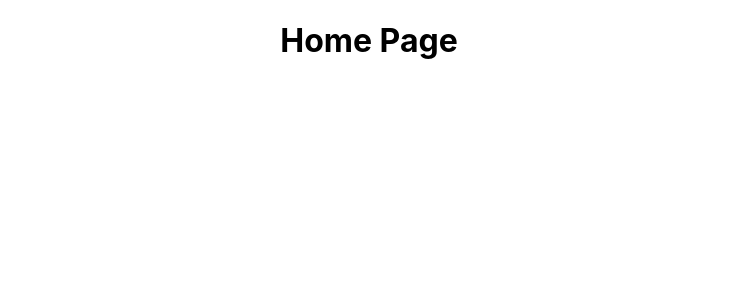
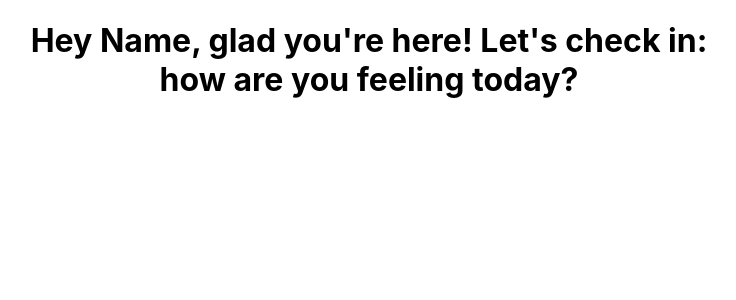
Before and after one commit to olivia-folliard/henhacks2025, a React (Create React App) app: page /#/ in a window 1280 px wide. Shown: the top 300 px of the page, without its empty margins (271-1007 px from the left). Built offline with nearby package versions, Linux system fonts and the light colour scheme.

Commit message:
welcome component added

```diff
--- a/src/App.js
+++ b/src/App.js
@@ -2,13 +2,15 @@ import './App.css';
 import React from 'react';
 import { HashRouter as Router, Route, Routes } from 'react-router-dom';
 import Home from './components/Home';
+import Welcome from './components/Welcome';
 
 function App() {
   return (
     <Router>
       <div className="App">
         <Routes>
-          <Route path="/" element={<Home />} />
+          <Route path="/" element={<Welcome />} />
+          <Route path="/Home" element={<Home />} />
         </Routes>
       </div>
     </Router>
--- /dev/null
+++ b/src/components/Welcome.js
@@ -0,0 +1,10 @@
+import React from 'react';
+
+function Welcome() {
+    return(
+        <h1>Hey Name, glad you're here! Let's check in: <br />
+        how are you feeling today?</h1>
+    )
+}
+
+export default Welcome;
```
